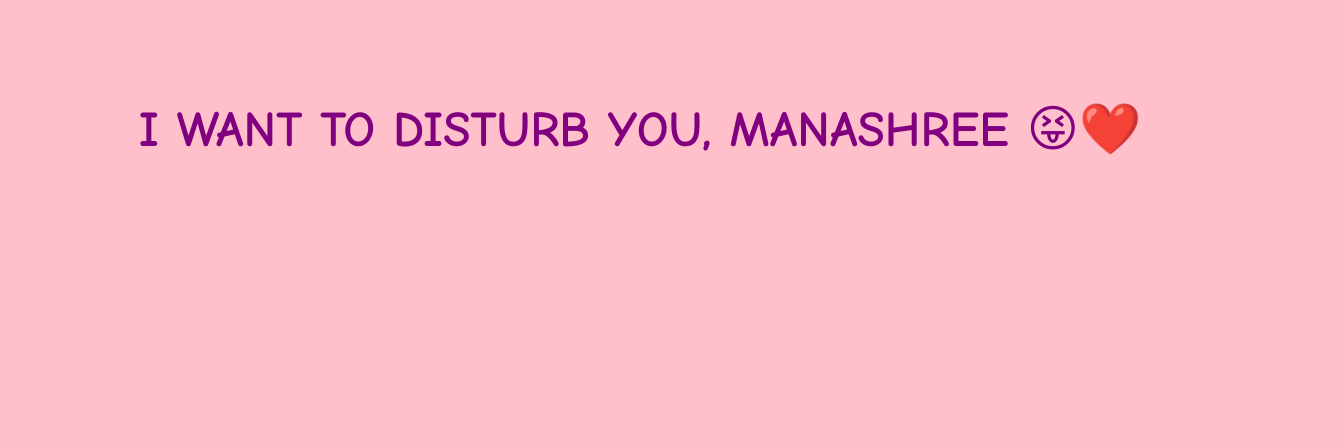
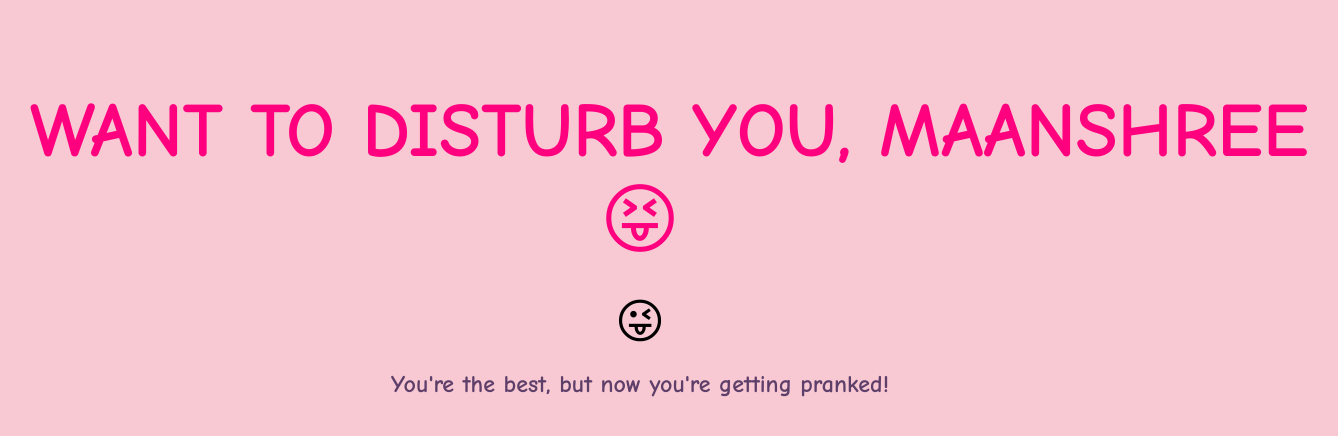
Before and after one commit to get2025/prank-folder, a plain HTML site: page index.html in a window 1280 px wide. Shown: the whole page, 1338 px wide, since content can reach past the window. Drawn offline with Linux system fonts and the light colour scheme.

Commit message:
index.html

```diff
--- a/index.html
+++ b/index.html
@@ -2,26 +2,64 @@
 <html lang="en">
 <head>
   <meta charset="UTF-8">
-  <title>Hey Manashreelayek!</title>
+  <meta name="viewport" content="width=device-width, initial-scale=1.0">
+  <title>Prank Page - Disturbing Maanshree!</title>
   <style>
     body {
-      background-color: pink;
+      background-color: #f8c9d2;
+      font-family: 'Comic Sans MS', cursive, sans-serif;
       text-align: center;
-      margin-top: 100px;
-      font-family: 'Comic Sans MS', cursive;
+      padding: 50px;
     }
     h1 {
-      font-size: 50px;
-      color: purple;
+      font-size: 4rem;
+      color: #ff007f;
+      animation: pulse 2s infinite;
+    }
+    .emoji {
+      font-size: 3rem;
+      animation: shake 1s infinite;
+    }
+    .message {
+      font-size: 1.5rem;
+      color: #5d3f6a;
+      margin-top: 20px;
+      font-weight: bold;
+    }
+    @keyframes pulse {
+      0% { transform: scale(1); }
+      50% { transform: scale(1.2); }
+      100% { transform: scale(1); }
+    }
+    @keyframes shake {
+      0%, 100% { transform: translateX(0); }
+      25% { transform: translateX(-10px); }
+      50% { transform: translateX(10px); }
+      75% { transform: translateX(-10px); }
     }
   </style>
 </head>
 <body>
-  <h1>I WANT TO DISTURB YOU, MANASHREE  😝❤️</h1>
+  <h1>I WANT TO DISTURB YOU, MAANSHREE 😝</h1>
+  <div class="emoji">🤪🎉💥</div>
+  <div class="message">You're the best, but now you're getting pranked!</div>
+
   <script>
+    // Fun alert every 5 seconds
     setInterval(function() {
-      alert("Hey Manashree! Disturbing you 🤪!");
-    }, 5000); // Every 5 seconds
+      alert("Hey Maanshree! Disturbing you more... 🤪");
+    }, 5000);
+
+    // Fun fact alert every 15 seconds
+    setInterval(function() {
+      alert("Did you know? You're amazing, but this prank will never end! 🤣");
+    }, 15000);
+
+    // Pop a new emoji every 3 seconds
+    let emojis = ["🤪", "🎉", "😜", "💥", "😂", "😝"];
+    setInterval(function() {
+      document.querySelector('.emoji').innerHTML = emojis[Math.floor(Math.random() * emojis.length)];
+    }, 3000);
   </script>
 </body>
 </html>
```
